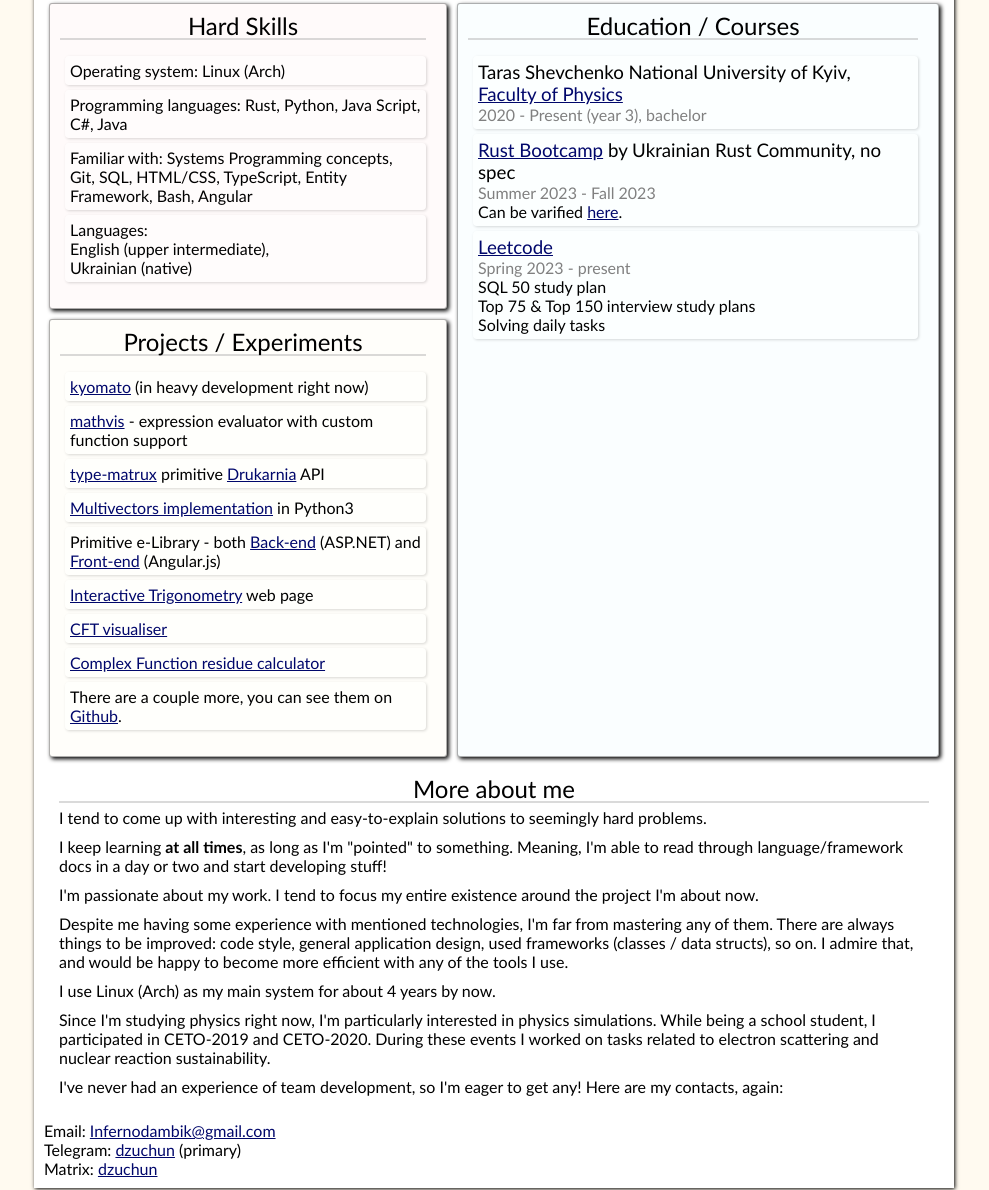
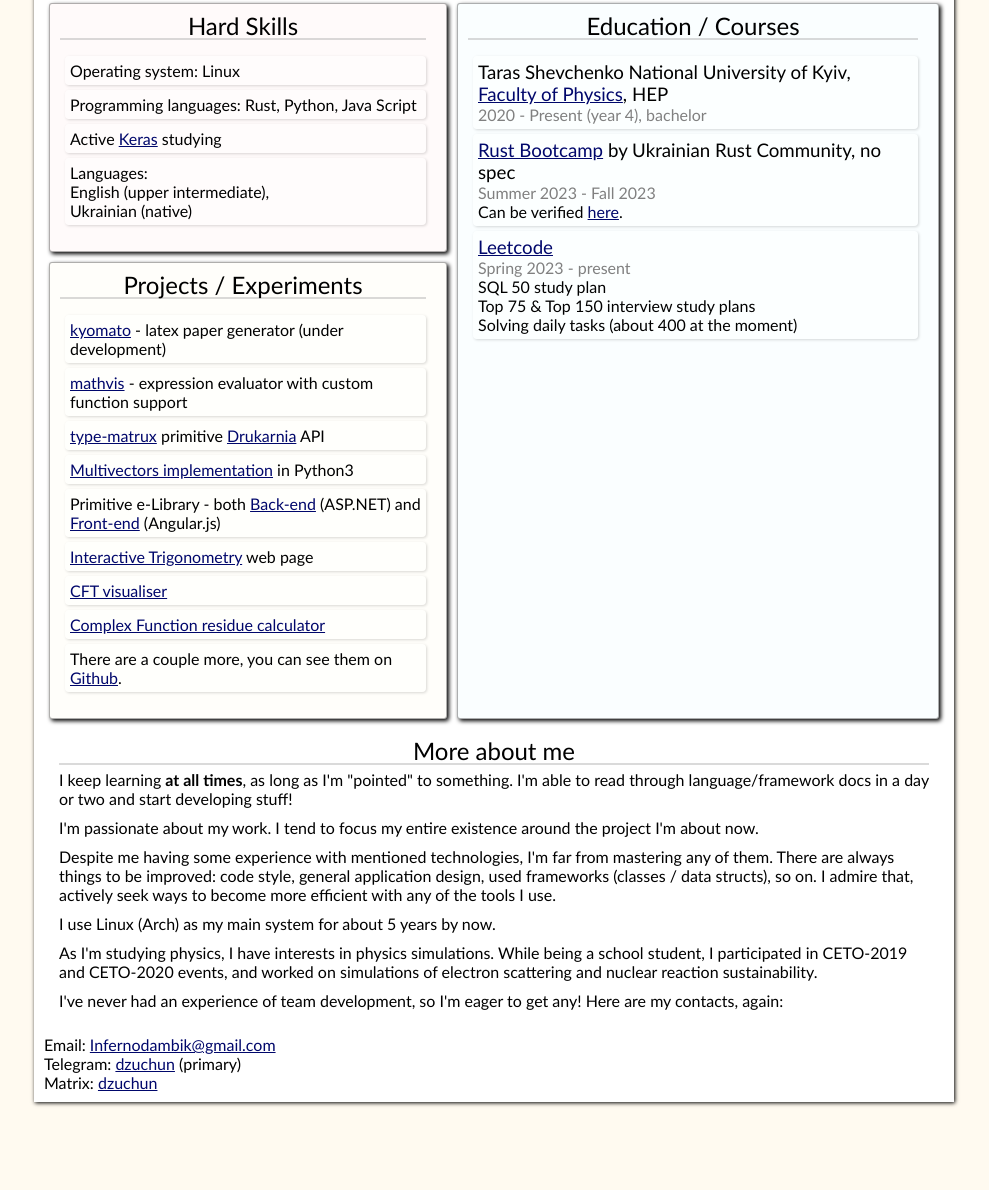
Before and after one commit to Dzuchun/Dzuchun.github.io, a plain HTML site: page cv/cv-en.html in a window 1280 px wide. Shown: the part 253-1443 px from the top of the page, without its empty margins (146-1135 px from the left). After the commit the page ends 1363 px from the top, so only its background shows below. Drawn offline with Linux system fonts and the light colour scheme.

Commit message:
CV update

```diff
--- a/cv/cv-en.html
+++ b/cv/cv-en.html
@@ -26,16 +26,17 @@
           <section class="card" style="background-color: hsl(0, 100%, 99%);">
             <h2>Hard Skills</h2>
             <ul>
-              <li>Operating system: Linux (Arch)</li>
-              <li>Programming languages: Rust, Python, Java Script, C#, Java</li>
-              <li>Familiar with: Systems Programming concepts, Git, SQL, HTML/CSS, TypeScript, Entity Framework, Bash, Angular
-              <li>Languages:<br>English (upper intermediate),<br>Ukrainian (native)</li>
+              <li>Operating system: Linux</li>
+              <li>Programming languages: Rust, Python, Java Script</li>
+              <li>Active <a href="https://keras.io/">Keras</a> studying</li>
+              <li>Languages:<br>English (upper intermediate), <br>Ukrainian (native)</li>
             </ul>
           </section>
           <section class="card" style="background-color: hsl(54, 100%, 99%);">
             <h2>Projects / Experiments</h2>
             <ul>
-                <li><a href = "https://github.com/Dzuchun/kyomato">kyomato</a> (in heavy development right now)</li>
+                <li><a href = "https://github.com/Dzuchun/kyomato">kyomato</a> - latex paper
+                                    generator (under development)</li>
                 <li><a href = "https://github.com/Dzuchun/mathvis">mathvis</a> - expression evaluator with custom function support</li>
                 <li><a href = "https://github.com/Dzuchun/type-matrux">type-matrux</a> primitive <a href = "https://drukarnia.com.ua/">Drukarnia</a> API</li>
                 <li><a href = "https://github.com/Dzuchun/MultiVectors">Multivectors implementation</a> in Python3</li>
@@ -51,36 +52,42 @@
           <h2>Education / Courses</h2>
           <ul>
             <li>
-              <h3>Taras Shevchenko National University of Kyiv, <a href="http://www.univ.kiev.ua/en/departments/physics/">Faculty of Physics</a></h3>
-              <p class="fadeout">2020 - Present (year 3), bachelor</p>
+              <h3>Taras Shevchenko National University of Kyiv, <a
+                                    href="http://www.univ.kiev.ua/en/departments/physics/">Faculty
+                                    of Physics</a>, HEP</h3>
+              <p class="fadeout">2020 - Present (year 4), bachelor</p>
             </li>
             <li>
                 <h3><a href = "https://drive.google.com/file/d/1pKgjMG2-pydlb29GKYDwT40ddaHVUUDV/view">Rust Bootcamp</a> by Ukrainian Rust Community, no spec</h3>
                 <p class="fadeout">Summer 2023 - Fall 2023</p>
-                <p>Can be varified <a href="https://www.credential.net/db687c61-35ad-4816-8cd7-46a43b7f6b6c">here</a>.</p>
+                <p>Can be verified <a href="https://www.credential.net/db687c61-35ad-4816-8cd7-46a43b7f6b6c">here</a>.</p>
             </li>
             <li>
               <h3><a href="https://leetcode.com">Leetcode</a></h3>
               <p class="fadeout">Spring 2023 - present</p>
               <p>SQL 50 study plan</p>
               <p>Top 75 & Top 150 interview study plans</p>
-              <p>Solving daily tasks</p>
+              <p>Solving daily tasks (about 400 at the moment)</p>
             </li>
           </ul>
         </section>
       </div>
       <section>
           <h2>More about me</h2>
-          <p>I tend to come up with interesting and easy-to-explain solutions to seemingly hard problems.</p>
-        <p>I keep learning <b>at all times</b>, as long as I'm "pointed" to something. Meaning, I'm able to read through language/framework docs in a day or two and start developing stuff!</p>
+        <p>I keep learning <b>at all times</b>, as long as I'm "pointed" to something. I'm able to read through language/framework docs in a day or two and start developing stuff!</p>
 
         <p>I'm passionate about my work. I tend to focus my entire existence around the project I'm about now.</p>
 
-        <p>Despite me having some experience with mentioned technologies, I'm far from mastering any of them. There are always things to be improved: code style, general application design, used frameworks (classes / data structs), so on. I admire that, and would be happy to become more efficient with any of the tools I use.</p>
+        <p>Despite me having some experience with mentioned technologies, I'm far from
+                        mastering any of them. There are always things to be improved:
+                        code style, general application design, used frameworks (classes /
+                        data structs), so on. I admire that, actively seek ways to become more efficient with any of the tools I use.</p>
 
-        <p>I use Linux (Arch) as my main system for about 4 years by now.</p>
+        <p>I use Linux (Arch) as my main system for about 5 years by now.</p>
 
-        <p>Since I'm studying physics right now, I'm particularly interested in physics simulations. While being a school student, I participated in CETO-2019 and CETO-2020. During these events I worked on tasks related to electron scattering and nuclear reaction sustainability.</p>
+        <p>As I'm studying physics, I have interests in physics simulations. While being a
+                        school student, I participated in CETO-2019 and CETO-2020 events,
+                        and worked on simulations of electron scattering and nuclear reaction sustainability.</p>
 
         <p>I've never had an experience of team development, so I'm eager to get any! Here are my contacts, again:</p>
       </section>
```
